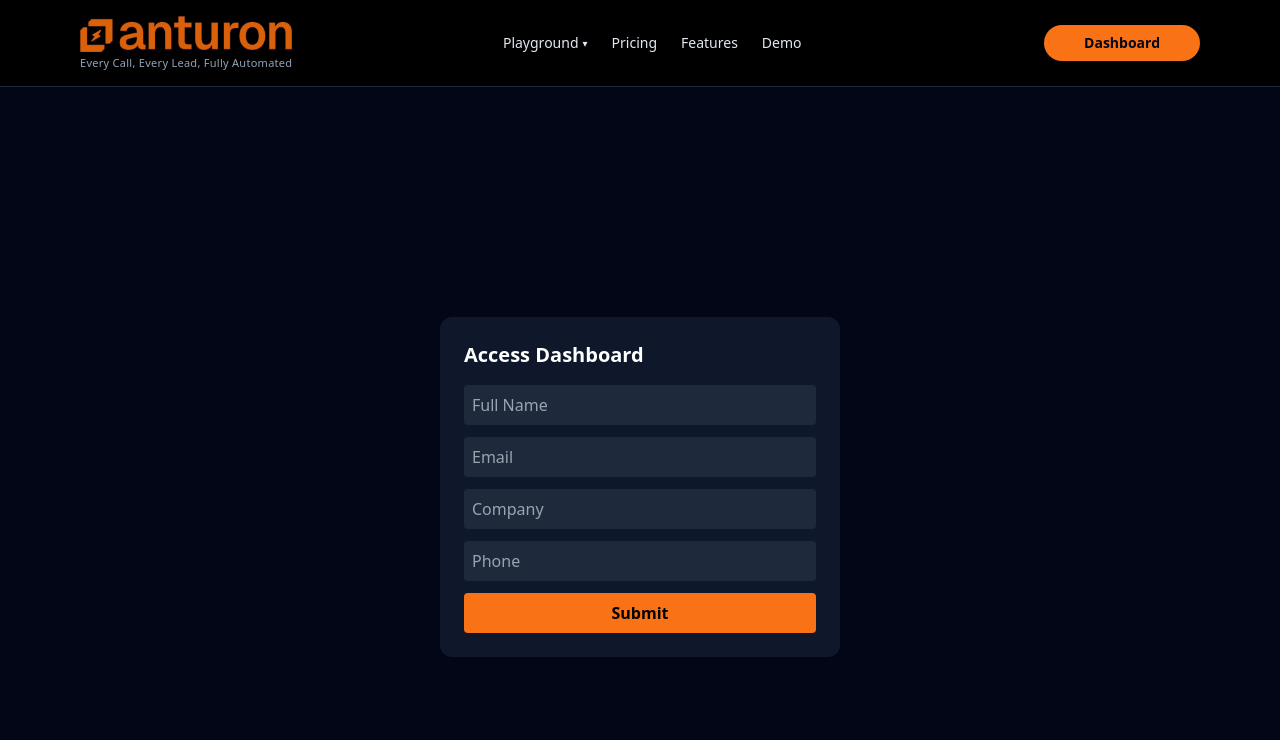
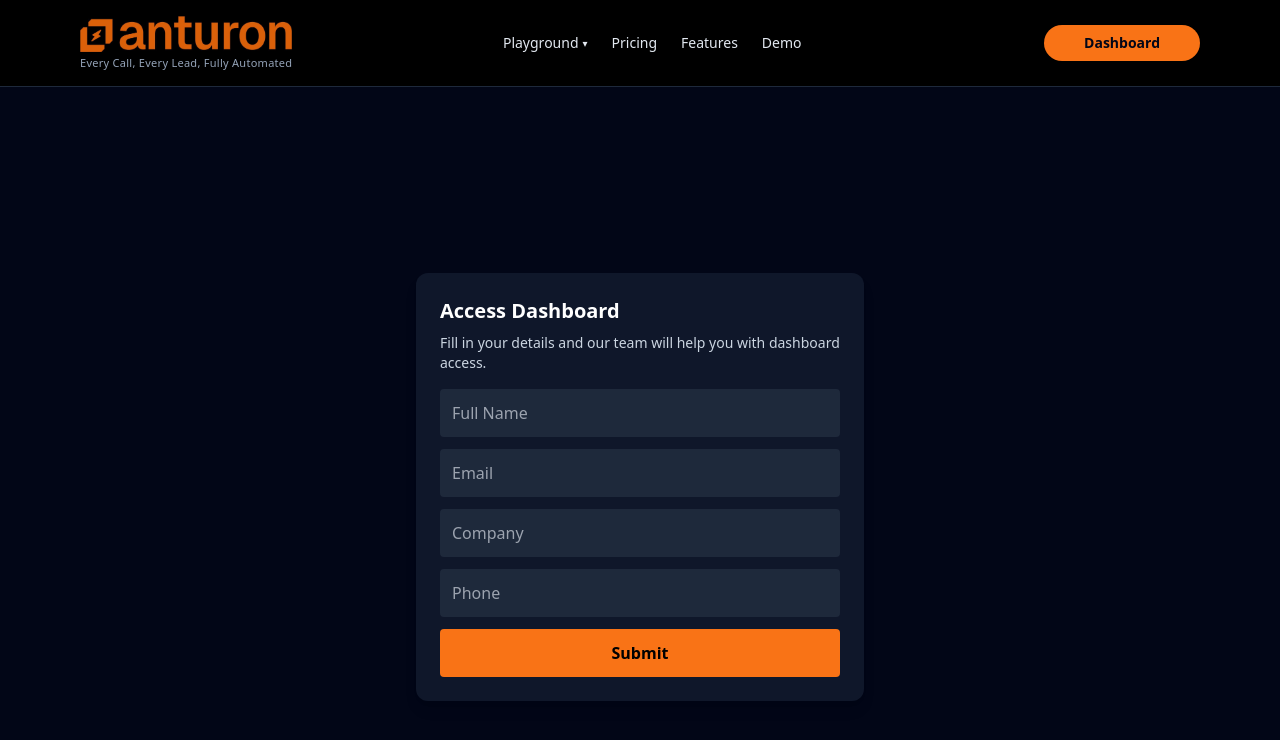
Before and after one commit to Sudhir86046/ANTURON, a Next.js app in the folder anturon-site/: page /dashboard-access in a window 1280 px wide. Shown: the top 740 px of the page. Built offline with nearby package versions, Linux system fonts and the light colour scheme.

Commit message:
fix frontend api endpoint

```diff
--- a/anturon-site/app/dashboard-access/page.tsx
+++ b/anturon-site/app/dashboard-access/page.tsx
@@ -2,8 +2,15 @@
 
 import { useState } from "react";
 
+type DashboardForm = {
+  name: string;
+  email: string;
+  company: string;
+  phone: string;
+};
+
 export default function DashboardAccessPage() {
-  const [form, setForm] = useState({
+  const [form, setForm] = useState<DashboardForm>({
     name: "",
     email: "",
     company: "",
@@ -11,28 +18,46 @@ export default function DashboardAccessPage() {
   });
 
   const [showPopup, setShowPopup] = useState(false);
+  const [loading, setLoading] = useState(false);
 
-  const handleChange = (e: any) => {
-    setForm({
-      ...form,
+  const handleChange = (
+    e: React.ChangeEvent<HTMLInputElement>
+  ) => {
+    setForm((prev) => ({
+      ...prev,
       [e.target.name]: e.target.value,
-    });
+    }));
   };
 
-  const handleSubmit = async (e: any) => {
+  const handleSubmit = async (e: React.FormEvent<HTMLFormElement>) => {
     e.preventDefault();
+    setLoading(true);
 
     try {
-      const res = await fetch(
-        `${process.env.NEXT_PUBLIC_API_URL}/api/dashboard-request`,
-        {
+      const apiUrl =
+        process.env.NEXT_PUBLIC_API_URL || "http://13.63.125.236:5000";
+
+      const res = await fetch(`${apiUrl}/api/dashboard-request`, {
         method: "POST",
         headers: {
           "Content-Type": "application/json",
         },
         body: JSON.stringify(form),
+      });
+
+      const contentType = res.headers.get("content-type");
+
+      if (!res.ok) {
+        const errorText = await res.text();
+        console.error("Server error response:", errorText);
+        throw new Error(`Request failed with status ${res.status}`);
       }
-      );
+
+      if (!contentType || !contentType.includes("application/json")) {
+        const text = await res.text();
+        console.error("Non-JSON response received:", text);
+        throw new Error("Server did not return JSON");
+      }
 
       const data = await res.json();
 
@@ -44,68 +69,81 @@ export default function DashboardAccessPage() {
           company: "",
           phone: "",
         });
+      } else {
+        alert(data.message || "Something went wrong");
       }
     } catch (error) {
-      console.error(error);
+      console.error("Dashboard form submit error:", error);
+      alert("Form submit failed. Please check backend/API connection.");
+    } finally {
+      setLoading(false);
     }
   };
 
   return (
-    <div className="flex min-h-screen items-center justify-center bg-slate-950 text-white">
-      <div className="w-[400px] rounded-xl bg-slate-900 p-6">
-        <h1 className="mb-4 text-xl font-bold">Access Dashboard</h1>
+    <div className="flex min-h-screen items-center justify-center bg-slate-950 px-4 text-white">
+      <div className="w-full max-w-md rounded-xl bg-slate-900 p-6 shadow-lg">
+        <h1 className="mb-2 text-xl font-bold">Access Dashboard</h1>
+        <p className="mb-4 text-sm text-slate-300">
+          Fill in your details and our team will help you with dashboard access.
+        </p>
 
         {!showPopup && (
           <form onSubmit={handleSubmit} className="space-y-3">
             <input
+              type="text"
               name="name"
               placeholder="Full Name"
               value={form.name}
               onChange={handleChange}
-              className="w-full rounded bg-slate-800 p-2"
+              className="w-full rounded bg-slate-800 p-3 outline-none"
               required
             />
 
             <input
+              type="email"
               name="email"
               placeholder="Email"
               value={form.email}
               onChange={handleChange}
-              className="w-full rounded bg-slate-800 p-2"
+              className="w-full rounded bg-slate-800 p-3 outline-none"
               required
             />
 
             <input
+              type="text"
               name="company"
               placeholder="Company"
               value={form.company}
               onChange={handleChange}
-              className="w-full rounded bg-slate-800 p-2"
+              className="w-full rounded bg-slate-800 p-3 outline-none"
               required
             />
 
             <input
+              type="text"
               name="phone"
               placeholder="Phone"
               value={form.phone}
               onChange={handleChange}
-              className="w-full rounded bg-slate-800 p-2"
+              className="w-full rounded bg-slate-800 p-3 outline-none"
               required
             />
 
             <button
               type="submit"
-              className="w-full rounded bg-orange-500 p-2 font-bold text-black"
+              disabled={loading}
+              className="w-full rounded bg-orange-500 p-3 font-bold text-black transition hover:bg-orange-400 disabled:cursor-not-allowed disabled:opacity-70"
             >
-              Submit
+              {loading ? "Submitting..." : "Submit"}
             </button>
           </form>
         )}
       </div>
 
       {showPopup && (
-        <div className="fixed inset-0 flex items-center justify-center bg-black/60">
-          <div className="w-[350px] rounded-xl bg-slate-900 p-6 text-center shadow-lg">
+        <div className="fixed inset-0 flex items-center justify-center bg-black/60 px-4">
+          <div className="w-full max-w-sm rounded-xl bg-slate-900 p-6 text-center shadow-lg">
             <h2 className="text-xl font-bold text-green-400">
               Request Submitted
             </h2>
@@ -116,7 +154,7 @@ export default function DashboardAccessPage() {
 
             <button
               onClick={() => setShowPopup(false)}
-              className="mt-5 rounded bg-orange-500 px-4 py-2 font-semibold text-black"
+              className="mt-5 rounded bg-orange-500 px-4 py-2 font-semibold text-black hover:bg-orange-400"
             >
               Close
             </button>
--- a/anturon-site/app/demo/page.tsx
+++ b/anturon-site/app/demo/page.tsx
@@ -31,13 +31,30 @@ export default function DemoPage() {
     try {
       console.log("Submitting demo form:", demoForm);
 
-      const res = await fetch("http://localhost:5000/api/demo-request", {
+      const apiUrl =
+        process.env.NEXT_PUBLIC_API_URL || "http://13.63.125.236:5000";
+
+      const res = await fetch(`${apiUrl}/api/demo-request`, {
         method: "POST",
         headers: {
           "Content-Type": "application/json",
         },
         body: JSON.stringify(demoForm),
       });
+
+      const contentType = res.headers.get("content-type");
+
+      if (!res.ok) {
+        const errorText = await res.text();
+        console.error("Server error response:", errorText);
+        throw new Error(`Request failed with status ${res.status}`);
+      }
+
+      if (!contentType || !contentType.includes("application/json")) {
+        const text = await res.text();
+        console.error("Non-JSON response received:", text);
+        throw new Error("Server did not return JSON");
+      }
 
       const data = await res.json();
       console.log("Demo response:", data);
@@ -56,7 +73,7 @@ export default function DemoPage() {
       }
     } catch (error) {
       console.error("Demo submit error:", error);
-      alert("Backend connection failed");
+      alert("Form submit failed. Please check backend/API connection.");
     } finally {
       setLoading(false);
     }
```
Also changed, not shown: 1 other file (tests, documents, lock files or other folders). Lines whose indentation alone changed are shown as unchanged.
